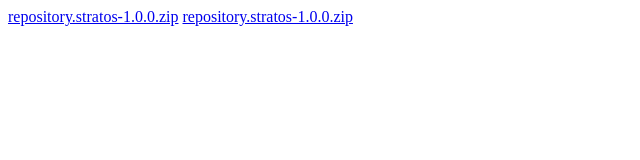
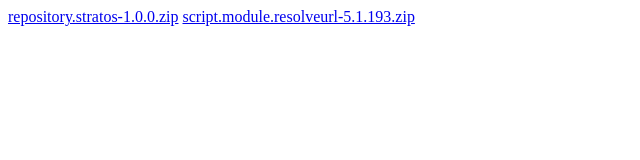
Before and after one commit to equationstratos/kodi, a plain HTML site: page index.html in a window 1280 px wide. Shown: the full height of the page, 0-640 px from the left. Drawn offline with Linux system fonts and the light colour scheme.

Commit message:
Remove duplicate link to repository zip file

```diff
--- a/index.html
+++ b/index.html
@@ -1,3 +1,3 @@
 <!DOCTYPE html>
 <a href="repository.stratos-1.0.0.zip">repository.stratos-1.0.0.zip</a>
-<a href="repository.stratos-1.0.0.zip">repository.stratos-1.0.0.zip</a>
+<a href="script.module.resolveurl-5.1.193.zip">script.module.resolveurl-5.1.193.zip</a>
```
